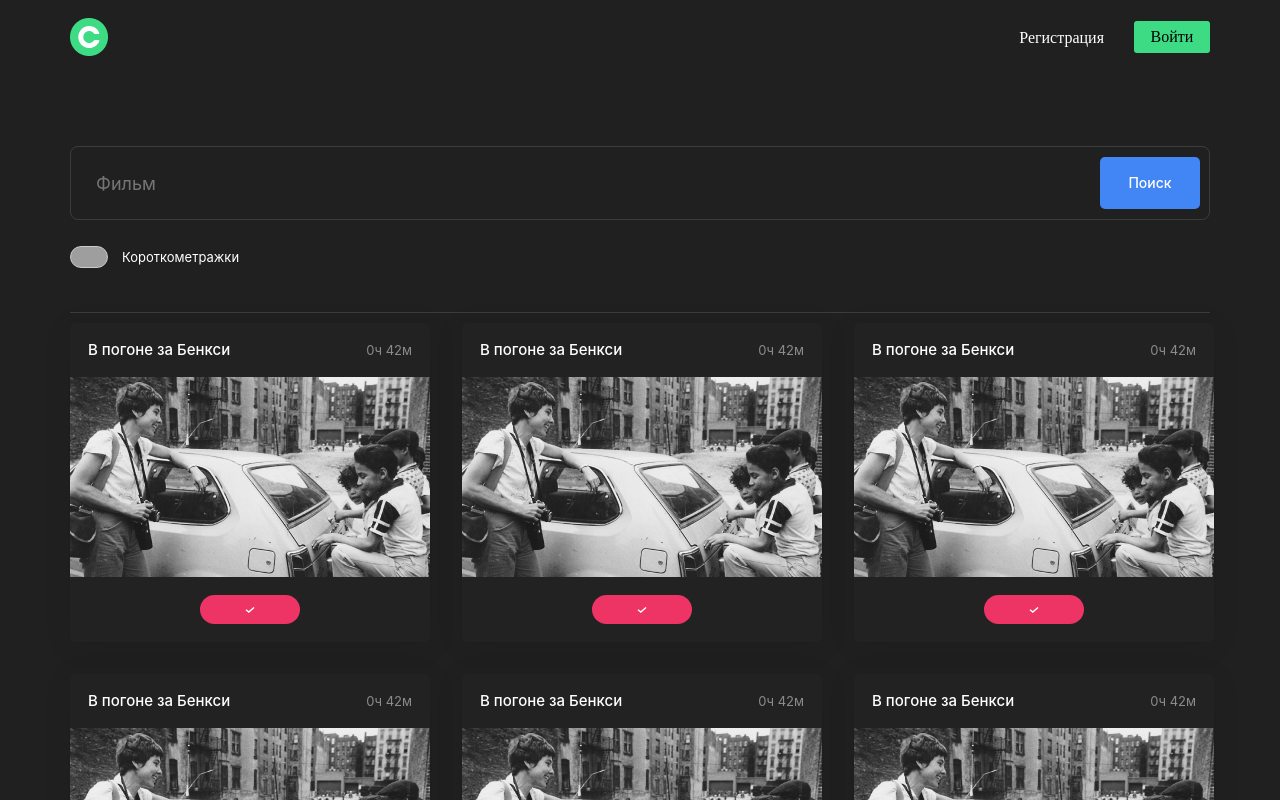
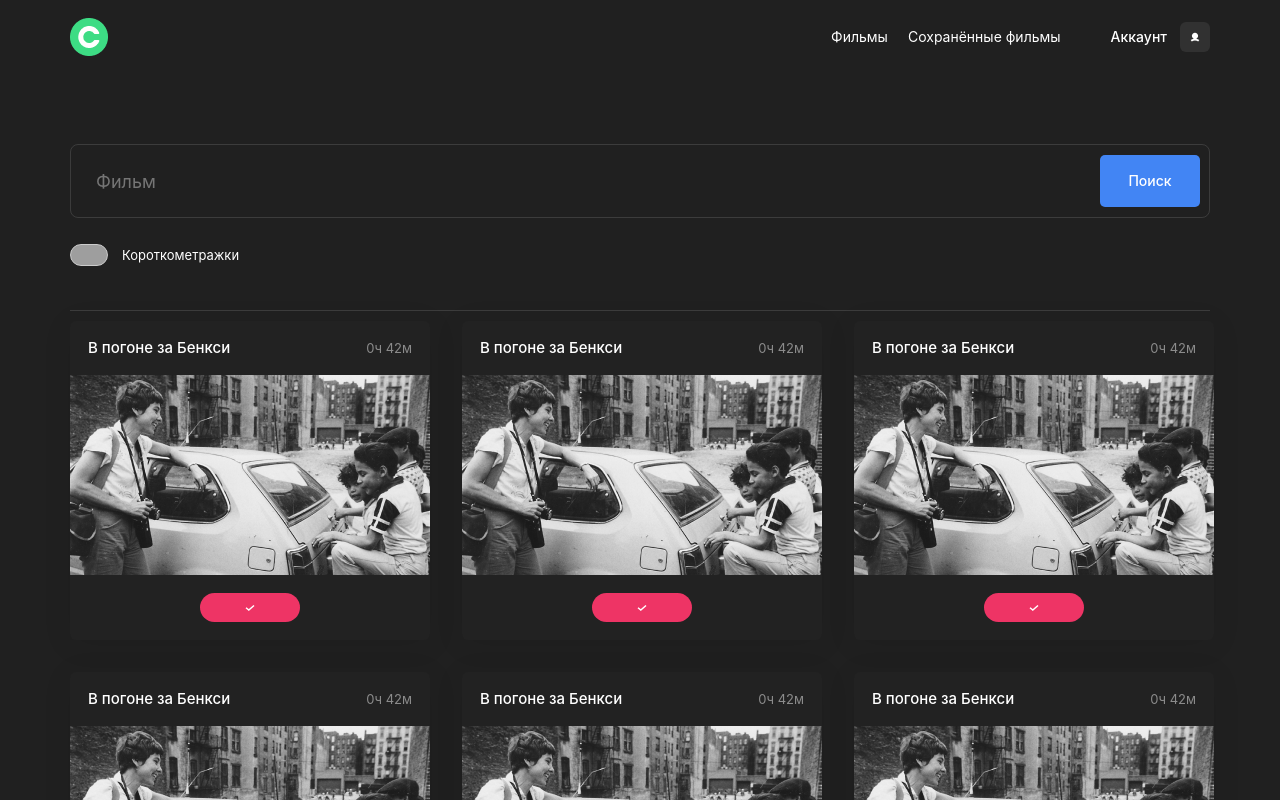
Before and after one commit to Helinter/movies-explorer-frontend, a React (Create React App) app: page /movies in a window 1280 px wide. Shown: the top 800 px of the page. Built offline with nearby package versions, Linux system fonts and the light colour scheme; grey boxes are pictures that could not be loaded.

Commit message:
Navigation

```diff
--- a/src/components/Header/Header.css
+++ b/src/components/Header/Header.css
@@ -4,7 +4,7 @@
   min-height: 74px;
   width: 100%;
   background-color: #202020;
-  max-width: 1280px;
+  max-width: 1140px;
 }
 
 .sea-background{
@@ -18,37 +18,8 @@
 .header__logo {
   width: 38px;
   height: 38px;
-  margin-left: 70px;
   margin-top: 18px;
   margin-bottom: 18px;
-}
-
-.header__link {
-  text-decoration: none;
-  color: white;
-  cursor: pointer;
-  margin: 0;
-  padding: 0;
-  margin-left: auto;
-  margin-top: 29px;
-  margin-bottom: 29px;
-  margin-right: 30px;
-}
-
-.header__button {
-  margin: 0;
-  padding: 0;
-  border: none;
-  background: none;
-  cursor: pointer;
-  outline: none;
-  margin-right: 70px;
-  margin-top: 21px;
-  margin-bottom: 21px;
-  width: 76px;
-  height: 32px;
-  background-color: #3DDC84;
-  border-radius: 3px;
 }
 
 .header-auth{
@@ -73,3 +44,30 @@
   background-color: #073042;
   margin: auto;
 }
+
+.header__link {
+  text-decoration: none;
+  color: white;
+  cursor: pointer;
+  margin: 0;
+  padding: 0;
+  margin-left: auto;
+  margin-top: 29px;
+  margin-bottom: 29px;
+  margin-right: 30px;
+}
+
+.header__button {
+  margin: 0;
+  padding: 0;
+  border: none;
+  background: none;
+  cursor: pointer;
+  outline: none;
+  margin-top: 21px;
+  margin-bottom: 21px;
+  width: 76px;
+  height: 32px;
+  background-color: #3DDC84;
+  border-radius: 3px;
+}
--- a/src/components/Header/Header.js
+++ b/src/components/Header/Header.js
@@ -1,6 +1,6 @@
+import { useLocation } from 'react-router-dom';
 import logo from '../../images/logo.png';
-import { Link } from 'react-router-dom';
-import { useLocation } from 'react-router-dom';
+import Navigation from '../Navigation/Navigation';
 
 function Header() {
   const location = useLocation();
@@ -9,15 +9,8 @@ function Header() {
 
   return (
     <header className={`header${isAuthPage ? ' header-auth' : ''}${isMainPage ? ' header-main' : ''}`}>
-      <img className={`header__logo${isAuthPage ? ' header__logo-auth' : ''}`} src={logo} alt="Лого"/>
-      {!isAuthPage && (
-        <>
-          <Link className="header__link" to="/signup">Регистрация</Link>
-          <Link to="/signin">
-            <button className="header__button">Войти</button>
-          </Link>
-        </>
-      )}
+      <img className={`header__logo${isAuthPage ? ' header__logo-auth' : ''}`} src={logo} alt="Лого" />
+      {!isAuthPage && <Navigation />}
     </header>
   );
 }
--- a/src/components/Navigation/Navigation.css
+++ b/src/components/Navigation/Navigation.css
@@ -0,0 +1,68 @@
+.navigation__container{
+  display: flex;
+  flex-direction: row;
+  margin-left: auto;
+}
+
+.navigation__link{
+  text-decoration: none;
+  color: white;
+  cursor: pointer;
+  margin: 0;
+  padding: 0;
+  font-family: 'Inter', sans-serif;
+  font-weight: 400;
+  font-size: 14px;
+  line-height: 18px;
+  display: flex;
+  justify-content: center;
+  align-items: center;
+}
+
+.navigation__link:first-child {
+  margin-right: 20px;
+}
+
+.navigation__profile{
+display: flex;
+flex-direction: row;
+align-items: center;
+margin-left: 50px;
+}
+
+.navigation__profile__text{
+margin: 0;
+padding: 0;
+font-family: 'Inter', sans-serif;
+  font-weight: 500;
+  font-size: 14px;
+  line-height: 16px;
+}
+
+.navigation__profile__icon{
+background-image: url(../../images/icon__COLOR_icon-main.svg);
+width: 10.5px;
+height: 10.5px;
+background-size: contain;
+margin: auto;
+}
+
+.navigation__profile__icon-container{
+  width: 30px;
+  height: 30px;
+  display: flex;
+align-items: center;
+margin-left: 13px;
+background-color: rgba(49, 49, 49, 1);
+border-radius: 6px;
+}
+
+.navigation__profile__icon-container-main{
+  width: 30px;
+  height: 30px;
+  display: flex;
+align-items: center;
+margin-left: 13px;
+background-color: rgba(15, 65, 87, 1);
+border-radius: 6px;
+}
--- a/src/components/Navigation/Navigation.js
+++ b/src/components/Navigation/Navigation.js
@@ -0,0 +1,35 @@
+import { Link, NavLink, useLocation  } from 'react-router-dom';
+
+function Navigation() {
+  const isLoggedIn = true;
+  const location = useLocation();
+  const isMainPage = location.pathname === '/';
+
+  return (
+    <>
+      {isLoggedIn ? (
+        <div className="navigation__container">
+          <NavLink className="navigation__link" to="/movies" activeClassName="header__link_active">Фильмы</NavLink>
+          <NavLink className="navigation__link" to="/saved-movies" activeClassName="header__link_active">Сохранённые фильмы</NavLink>
+          <NavLink className="navigation__link" to="/profile" activeClassName="header__link_active">
+            <div className="navigation__profile">
+              <p className="navigation__profile__text">Аккаунт</p>
+              <div className={`navigation__profile__icon-container${isMainPage ? '-main' : ''}`}>
+              <div className="navigation__profile__icon"></div>
+              </div>
+            </div>
+          </NavLink>
+        </div>
+      ) : (
+        <>
+          <Link className="header__link" to="/signup">Регистрация</Link>
+          <Link to="/signin">
+            <button className="header__button">Войти</button>
+          </Link>
+        </>
+      )}
+    </>
+  );
+}
+
+export default Navigation;
--- a/src/index.css
+++ b/src/index.css
@@ -18,3 +18,4 @@
 @import url(./components/MoviesCardList/MoviesCardList.css);
 @import url(./components/More/More.css);
 @import url(./components/SavedMovies/SavedMovies.css);
+@import url(./components/Navigation/Navigation.css);
```
Also changed, not shown: src/images/back__COLOR_special-1.svg (added), src/images/icon__COLOR_icon-main.svg (added).
